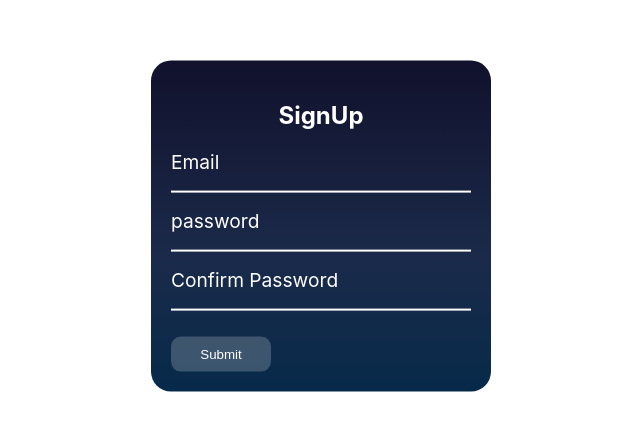
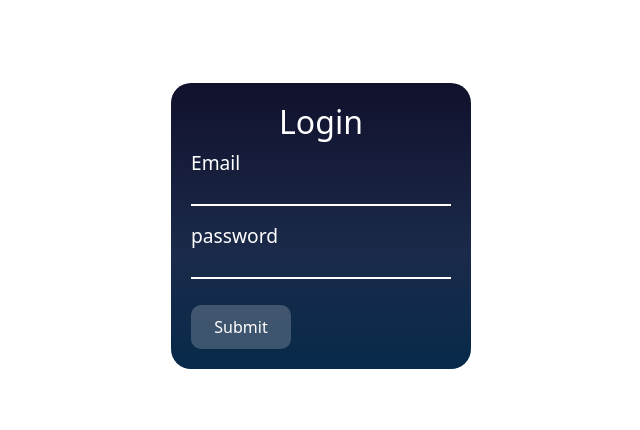
Before and after one commit to Dharvik19/mail-box, a React (Create React App) app: page /login in a window 1280 px wide. Shown: the part 174-604 px from the top of the page, without its empty margins (319-959 px from the left). Built offline with nearby package versions, Linux system fonts and the light colour scheme.

Commit message:
added login page

```diff
--- a/src/App.js
+++ b/src/App.js
@@ -1,10 +1,14 @@
-import logo from './logo.svg';
-import './App.css';
+import { Route,Switch } from 'react-router-dom';
 import Signup from './Components/Signup';
-
+import Login from './Components/Login';
+import Home from './Components/Home';
 function App() {
   return (
-    <Signup></Signup>
+    <Switch>
+      <Route exact path='/'>  <Signup></Signup></Route>
+      <Route exact path='/login'><Login/></Route>
+      <Route exact path='/home'><Home/></Route>
+    </Switch>
     );
 }
 
--- /dev/null
+++ b/src/Components/Home.js
@@ -0,0 +1,11 @@
+import React from "react";
+
+const Home =()=>{
+    return(
+        <>
+        <h2>Home Page</h2>
+        </>
+    )
+}
+
+export default Home;
--- /dev/null
+++ b/src/Components/Login.js
@@ -0,0 +1,59 @@
+import React,{useRef} from 'react';
+import { Container } from 'react-bootstrap';
+import classes from './SignUp.module.css'
+import { NavLink, useHistory } from "react-router-dom";
+const Login = ()=>{
+
+    const history = useHistory();
+    const emailRef = useRef('');
+    const passwordRef = useRef('');
+    let url = 'https://identitytoolkit.googleapis.com/v1/accounts:signInWithPassword?key=AIzaSyBdrzN5DgBRldj4DMvfhhRmBm-giTbQDxs';
+    const submitHandler = async (event)=>{
+       event.preventDefault();
+       const  enteredEmail = emailRef.current.value;
+       const enteredPassword = passwordRef.current.value;
+
+       const response = await fetch(url,{
+        method : "POST",
+        body: JSON.stringify({
+            email : enteredEmail,
+            password : enteredPassword,
+            returSecureToken: true
+        }),
+        headers : {
+            'Content-Type': 'application/json'
+        }
+
+       })
+       const transformedResponse = await response.json();
+
+       if(response.ok){
+        console.log(transformedResponse.idToken);
+        history.replace('/home')
+       }else{
+        let errorMessage = 'Authentication Failed!';
+                if (transformedResponse.error.message) {
+                    errorMessage = transformedResponse.error.message;
+                }
+                throw new Error(errorMessage);
+       }
+
+    }
+    return(
+        <Container >
+            <div className={classes.signUpBox}>
+            <h2>Login</h2>
+            <form onSubmit={submitHandler}>
+                <label>Email</label>
+                <input type='email' ref={emailRef}></input>
+                <label>password</label>
+                <input type='password'ref={passwordRef}></input>
+
+                <button className={classes.button} type='submit'>Submit</button>
+            </form>
+            </div>
+        </Container>
+    )
+}
+
+export default Login;
--- a/src/index.js
+++ b/src/index.js
@@ -3,11 +3,14 @@ import ReactDOM from 'react-dom/client';
 import './index.css';
 import App from './App';
 import reportWebVitals from './reportWebVitals';
-
+import 'bootstrap/dist/css/bootstrap.min.css'
+import {BrowserRouter} from 'react-router-dom'
 const root = ReactDOM.createRoot(document.getElementById('root'));
 root.render(
   <React.StrictMode>
+    <BrowserRouter>
     <App />
+    </BrowserRouter>
   </React.StrictMode>
 );
 
```
